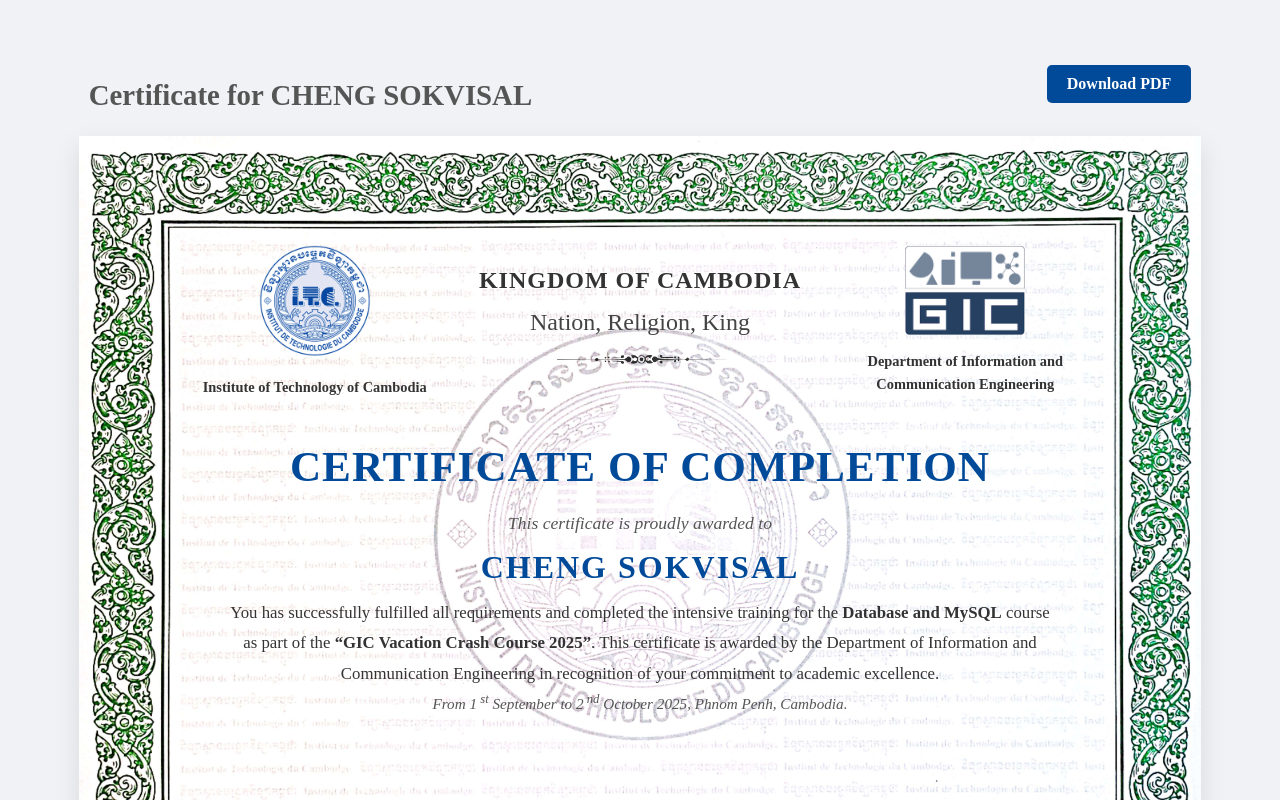
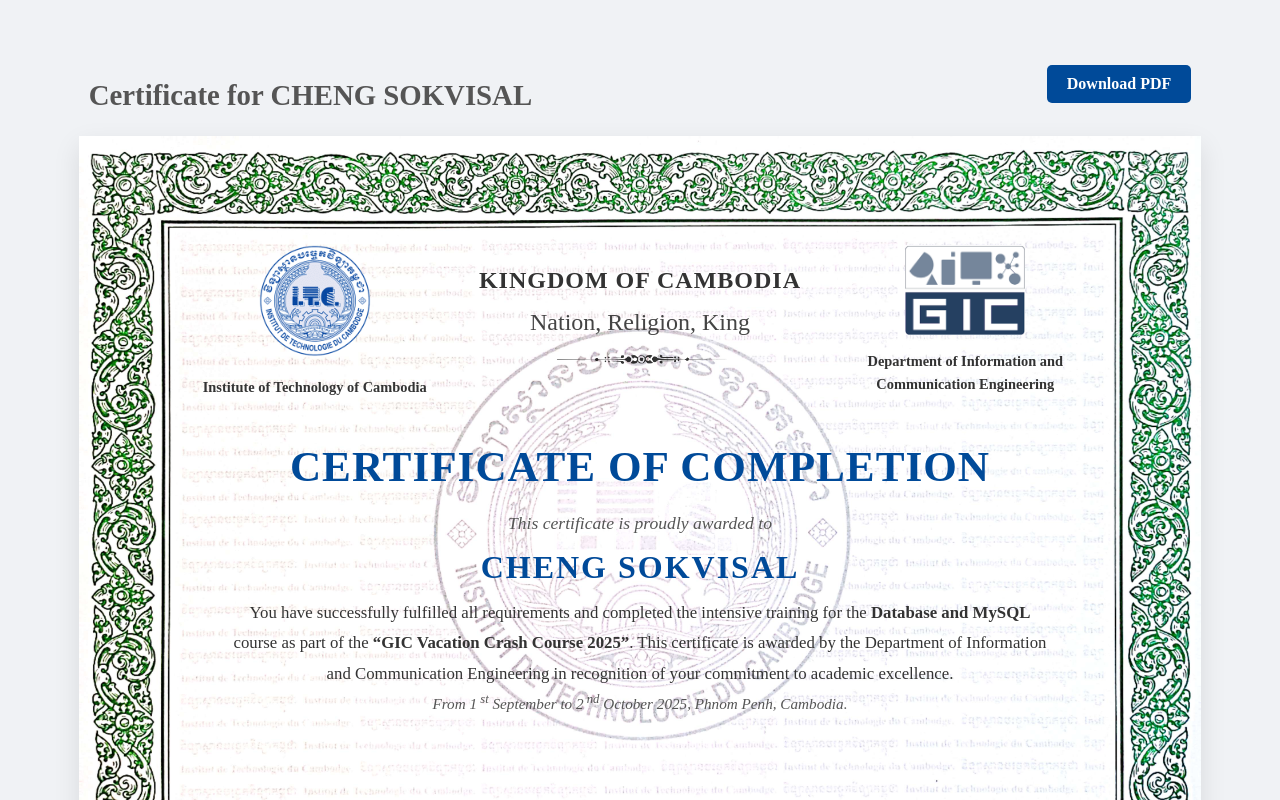
Before and after one commit to Chumdararith-LOU/Course_Completion, a React (Vite) app: page / in a window 1280 px wide. Shown: the top 800 px of the page. Built offline with nearby package versions, Linux system fonts and the light colour scheme.

Commit message:
Change has to have

```diff
--- a/src/Component/Template.jsx
+++ b/src/Component/Template.jsx
@@ -5,7 +5,7 @@
       <p className="presented-to">This certificate is proudly awarded to</p>
       <h1 className="recipient-name">{name}</h1>
       <p className="certificate-text">
-        You has successfully fulfilled all requirements and completed the
+        You have successfully fulfilled all requirements and completed the
         intensive training for the <span class="Crash-Course">Database and MySQL</span> course as part of the <span class="Crash-Course">“GIC
         Vacation Crash Course 2025”</span>. This certificate is awarded by the
         Department of Information and Communication Engineering in recognition
```
